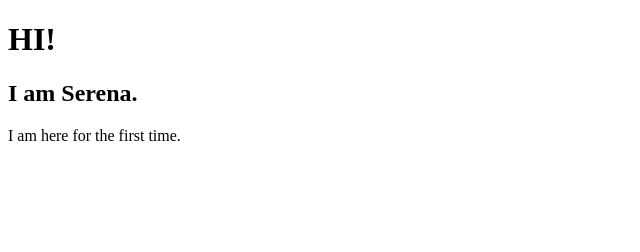
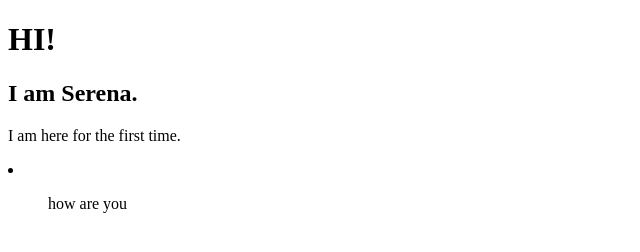
Before and after one commit to SERENADHANKHAR/Mysite, a plain HTML site: page index.html in a window 1280 px wide. Shown: the full height of the page, 0-640 px from the left. Drawn offline with Linux system fonts and the light colour scheme.

Commit message:
added list

```diff
--- a/index.html
+++ b/index.html
@@ -9,5 +9,6 @@
     <h1>HI!</h1>
     <h2>I am Serena.</h2>
     <p>I am here for the first time.</p>
+    <li><ul>how are you</ul></li>
 </body>
 </html>
```
